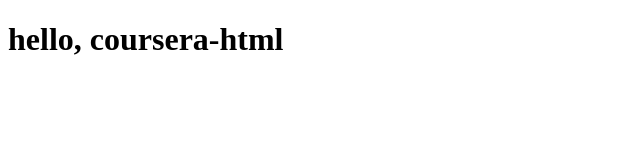
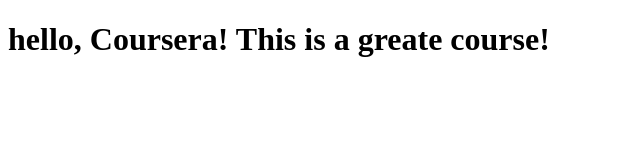
Before and after one commit to SparrowHawkTao/Coursera-html, a plain HTML site: page site/index.html in a window 1280 px wide. Shown: the whole page, without its empty margins (0-640 px from the left). Drawn offline with Linux system fonts and the light colour scheme.

Commit message:
small addition to page content

```diff
--- a/site/index.html
+++ b/site/index.html
@@ -4,6 +4,6 @@
 	<title>hello, coursera-html</title>
 </head>
 <body>
-<h1>hello, coursera-html</h1>
+<h1>hello, Coursera! This is a greate course!</h1>
 </body>
 </html>
```
